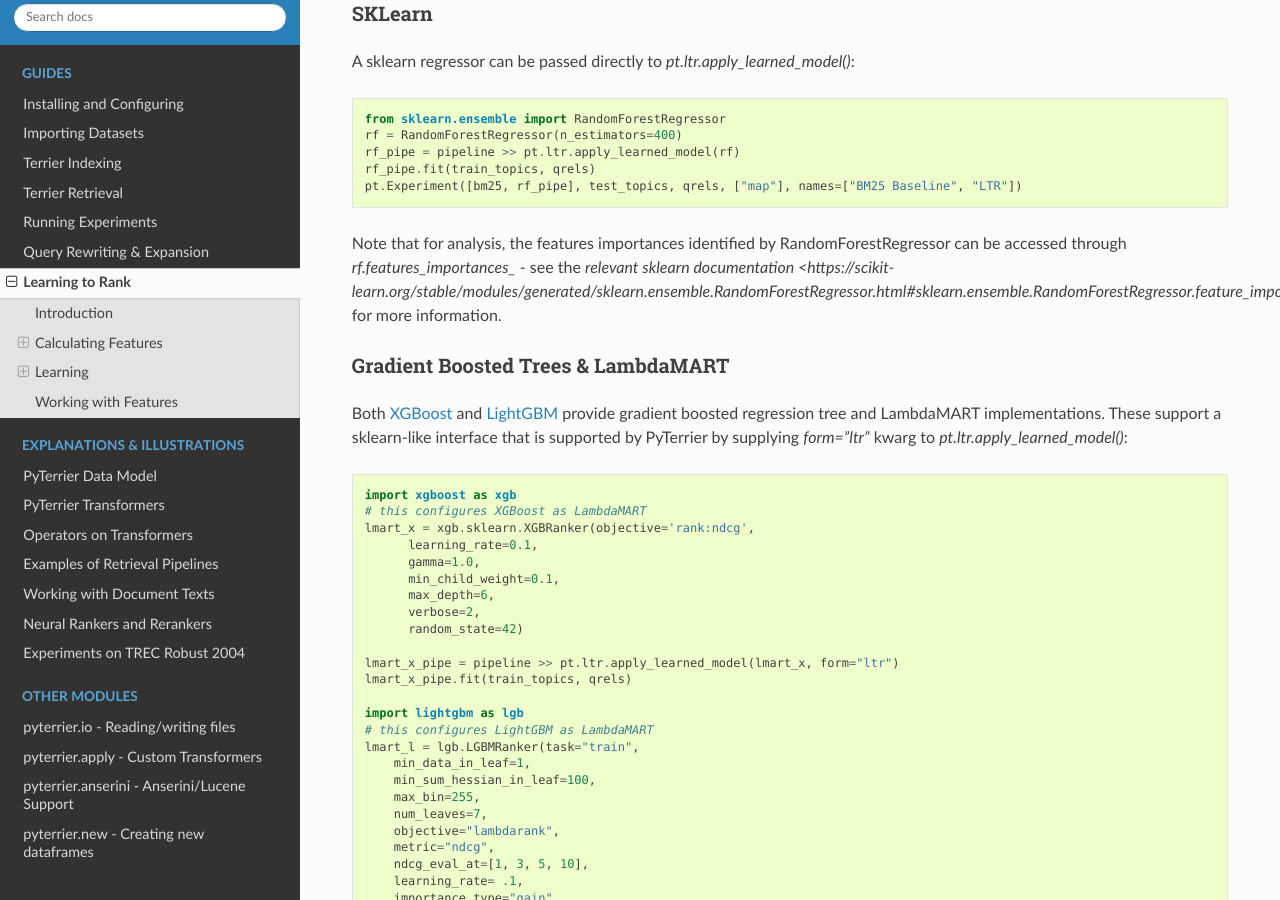
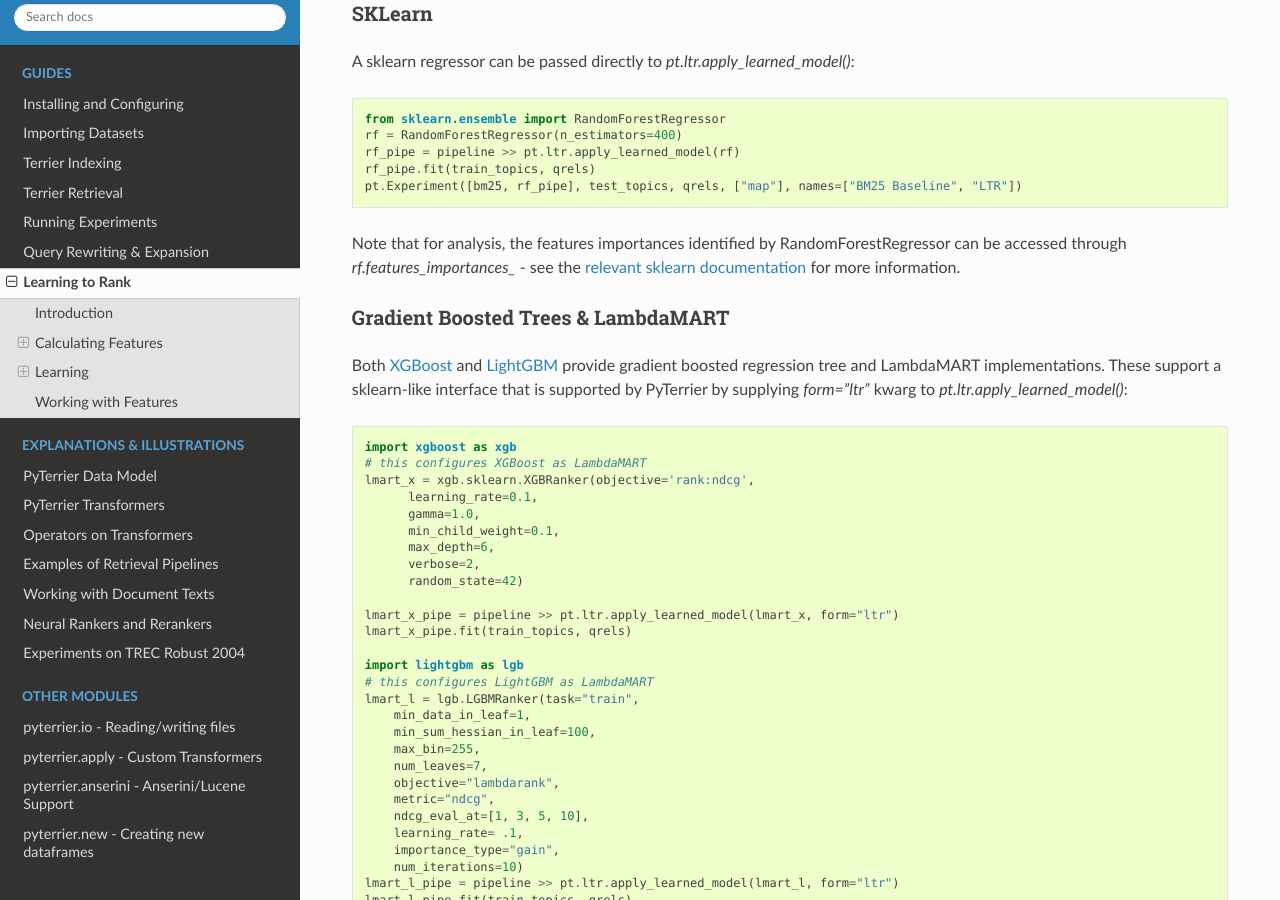
Before and after one commit to terrier-org/pyterrier, a Sphinx documentation site: the page built from docs/ltr.rst, in a window 1280 px wide and 900 px high, scrolled down 1997 px. Built offline with Sphinx 7.4.7 and the Read the Docs theme 2.0.0, drawn with Linux system fonts in a browser that asks for light colours; the version number is read from the project's files by our own code.

Commit message:
fix broken link typo

```diff
--- a/docs/ltr.rst
+++ b/docs/ltr.rst
@@ -101,7 +101,7 @@
     pt.Experiment([bm25, rf_pipe], test_topics, qrels, ["map"], names=["BM25 Baseline", "LTR"])
 
 Note that for analysis, the features importances identified by RandomForestRegressor can be accessed
-through `rf.features_importances_` - see the `relevant sklearn documentation <https://scikit-learn.org/stable/modules/generated/sklearn.ensemble.RandomForestRegressor.html#sklearn.ensemble.RandomForestRegressor.feature_importances_>_` for more information.
+through `rf.features_importances_` - see the `relevant sklearn documentation <https://scikit-learn.org/stable/modules/generated/sklearn.ensemble.RandomForestRegressor.html#sklearn.ensemble.RandomForestRegressor.feature_importances_>`_ for more information.
 
 Gradient Boosted Trees & LambdaMART
 ~~~~~~~~~~~~~~~~~~~~~~~~~~~~~~~~~~~
```
